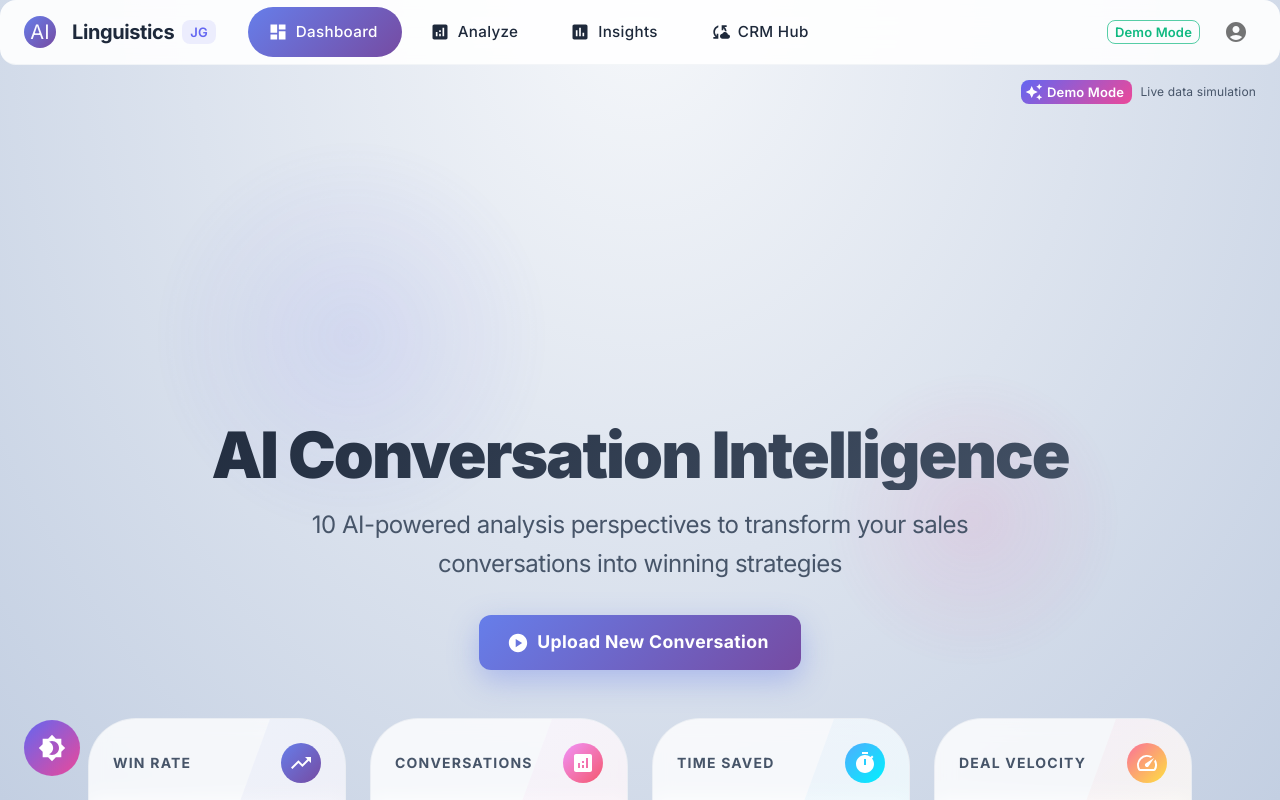
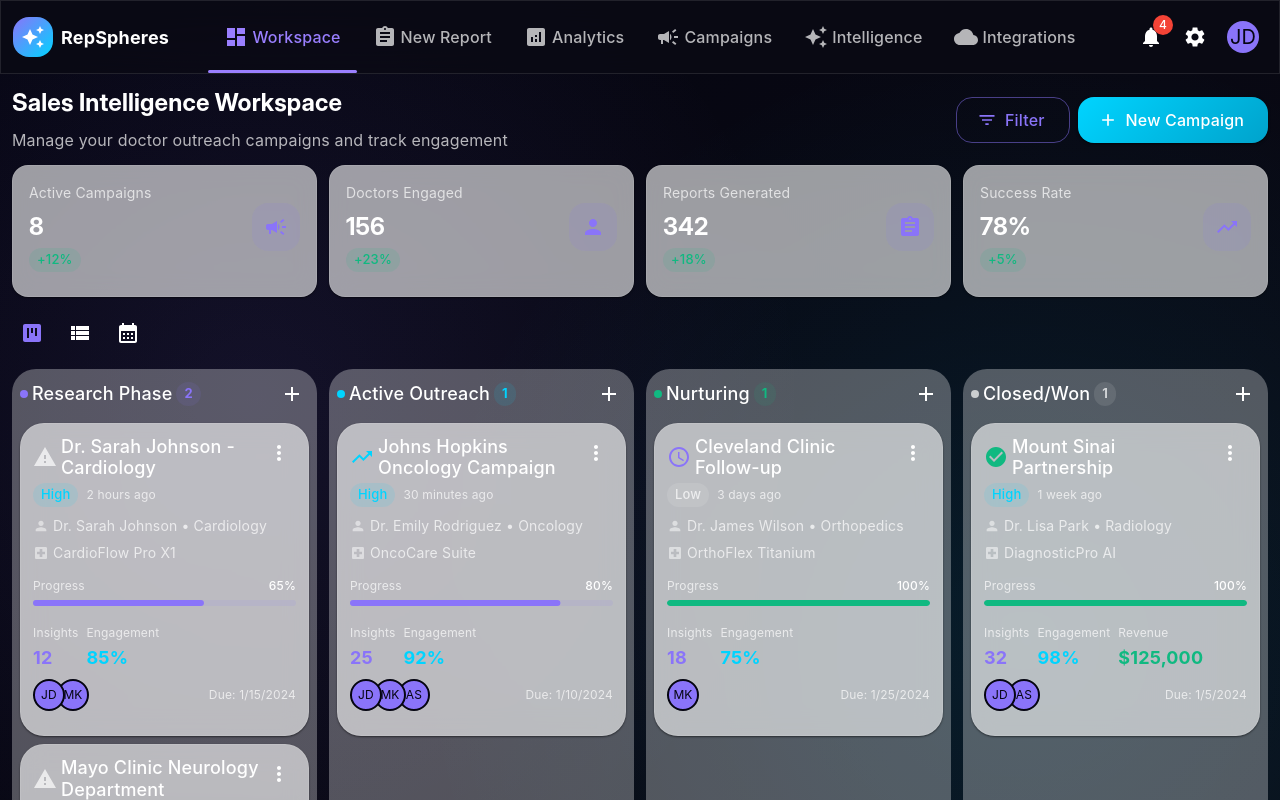
Before and after one commit to BoweryJG/workspace, a React (Vite) app: page / in a window 1280 px wide. Shown: the top 800 px of the page. Built offline with nearby package versions, Linux system fonts and the light colour scheme; no server answers.

Commit message:
Revert back to RepSpheresApp - workspace should show workspace content

```diff
--- a/src/main.jsx
+++ b/src/main.jsx
@@ -1,21 +1,17 @@
-import React from 'react';
-import ReactDOM from 'react-dom/client';
-import App from './App';
-import { CssBaseline } from '@mui/material';
-import { ThemeProvider } from './contexts/ThemeContext';
-import { AuthProvider } from './contexts/AuthContext';
-import { DemoProvider } from './contexts/DemoContext';
-import './index.css';
+import React from 'react'
+import ReactDOM from 'react-dom'
+import { ThemeProvider } from '@mui/material/styles'
+import { CssBaseline } from '@mui/material'
+import { ThemeProvider as CustomThemeProvider } from './contexts/ThemeContext'
+import RepSpheresApp from './components/RepSpheresApp'
+import { designTokens } from './styles/designTokens'
 
-ReactDOM.createRoot(document.getElementById('root')).render(
+ReactDOM.render(
   <React.StrictMode>
-    <ThemeProvider>
-      <AuthProvider>
-        <DemoProvider>
-          <CssBaseline />
-          <App />
-        </DemoProvider>
-      </AuthProvider>
-    </ThemeProvider>
-  </React.StrictMode>
-);
+    <CustomThemeProvider>
+      <CssBaseline />
+      <RepSpheresApp />
+    </CustomThemeProvider>
+  </React.StrictMode>,
+  document.getElementById('root')
+)
```
